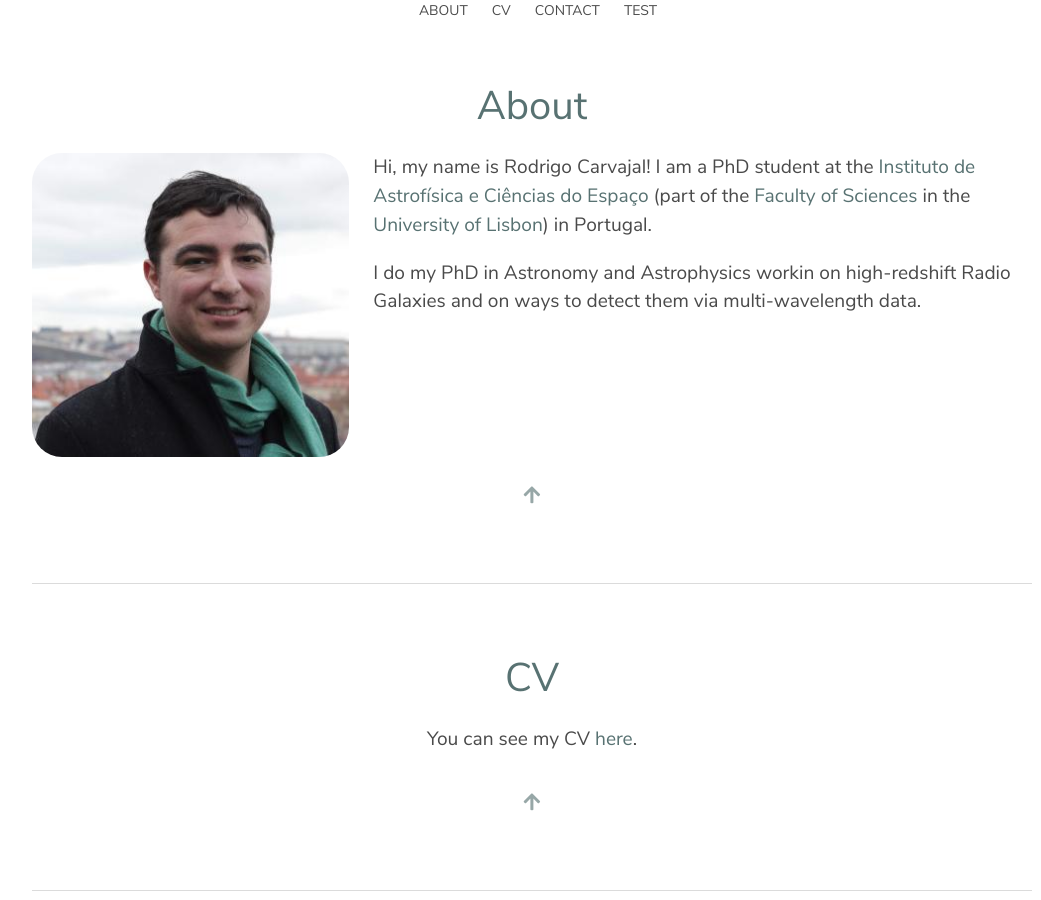
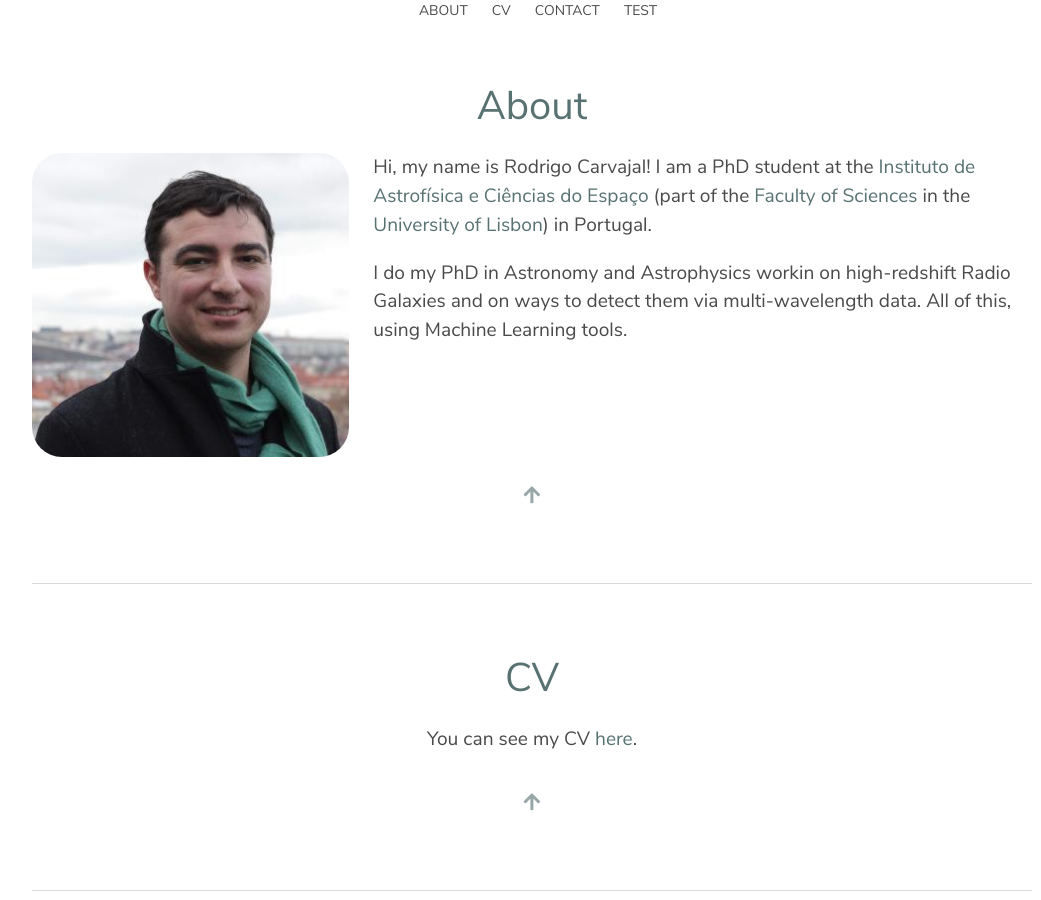
Before and after one commit to racarvajal/racarvajal.github.io, a Jekyll site: the page index.html, which Jekyll copies as it is, in a window 1280 px wide and 900 px high, scrolled down 864 px. Shown: the whole window, without its empty margins (108-1149 px from the left). Built offline with Jekyll 4.4.1, drawn with Linux system fonts in a browser that asks for light colours.

Commit message:
include ML mention

```diff
--- a/index.html
+++ b/index.html
@@ -123,7 +123,7 @@
             <p>
               I do my PhD in Astronomy and Astrophysics workin on high-redshift
               Radio Galaxies and on ways to detect them
-              via multi-wavelength data.
+              via multi-wavelength data. All of this, using Machine Learning tools.
             </p>
           </div>
         </div>
```
